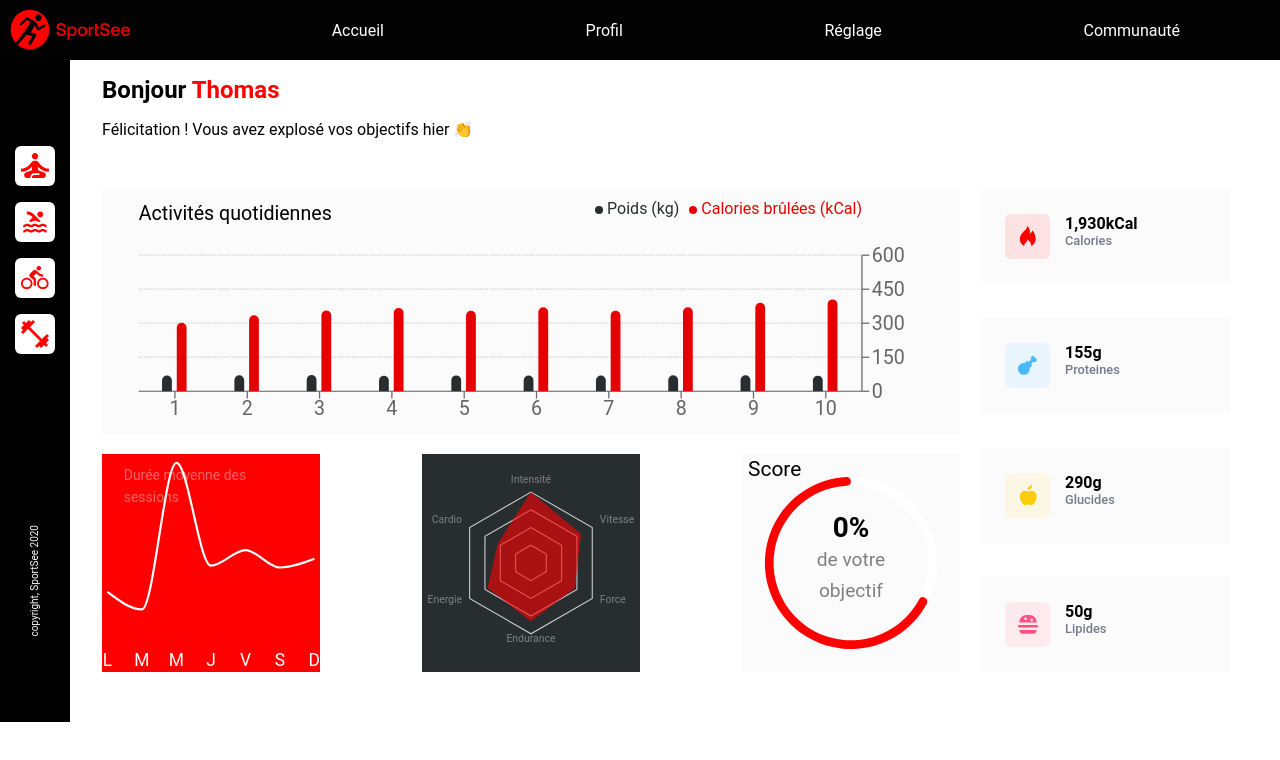
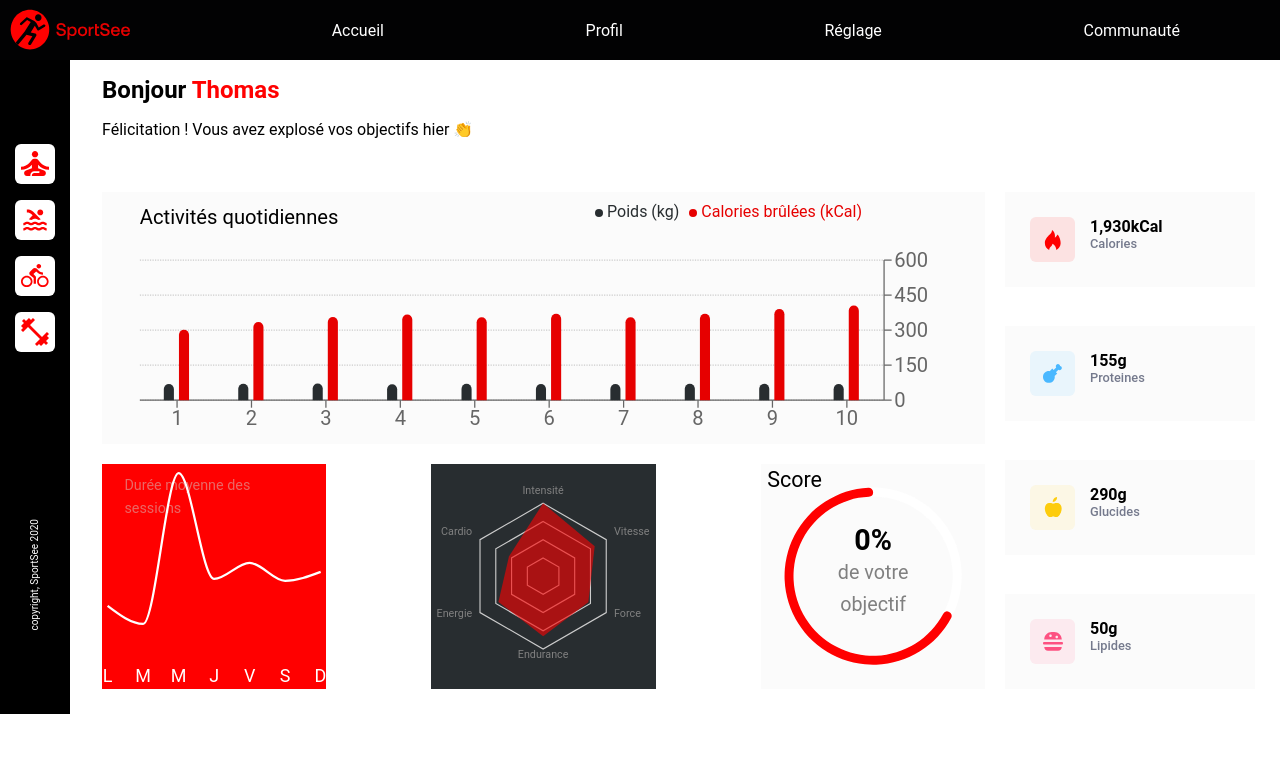
Before and after one commit to KyoungeunJO/sportsee, a React (Vite) app: page / in a window 1280 px wide. Shown: the top 760 px of the page. Built offline with nearby package versions, Linux system fonts and the light colour scheme; a web font is replaced by a local one.

Commit message:
Chore: add .env file & refactor App config

```diff
--- a/src/App.css
+++ b/src/App.css
@@ -29,8 +29,8 @@ body {
   grid-template: "head  .    . " 4fr
                  "mcht  mt   . " 9fr
                  "ch    mt   . " 8fr
-                 ".     .    . " 30px
-                 / 1fr minmax(200px, 250px) 30px;
+                 ".     .    . " 5px
+                 / 1fr minmax(200px, 250px) 5px;
 }
 
 .charts {
--- a/src/App.jsx
+++ b/src/App.jsx
@@ -1,4 +1,3 @@
-import { useState } from 'react'
 import './App.css'
 import Header from './components/Header/Header'
 import Nav from './components/Nav/Nav'
@@ -10,6 +9,8 @@ import RadarSimpleChart from './components/RadarSimpleChart/RadarSimpleChart'
 import RadialTinyBarChart from './components/RadialTinyBarChart/RadialTinyBarChart'
 
 function App() {
+
+  console.log('Render App');
 
   return (
       <div className="App">
--- a/src/main.jsx
+++ b/src/main.jsx
@@ -4,7 +4,5 @@ import App from './App'
 import './index.css'
 
 ReactDOM.createRoot(document.getElementById('root')).render(
-  <React.StrictMode>
     <App />
-  </React.StrictMode>
 )
```
Also changed, not shown: 1 other file (tests, documents, lock files or other folders).
